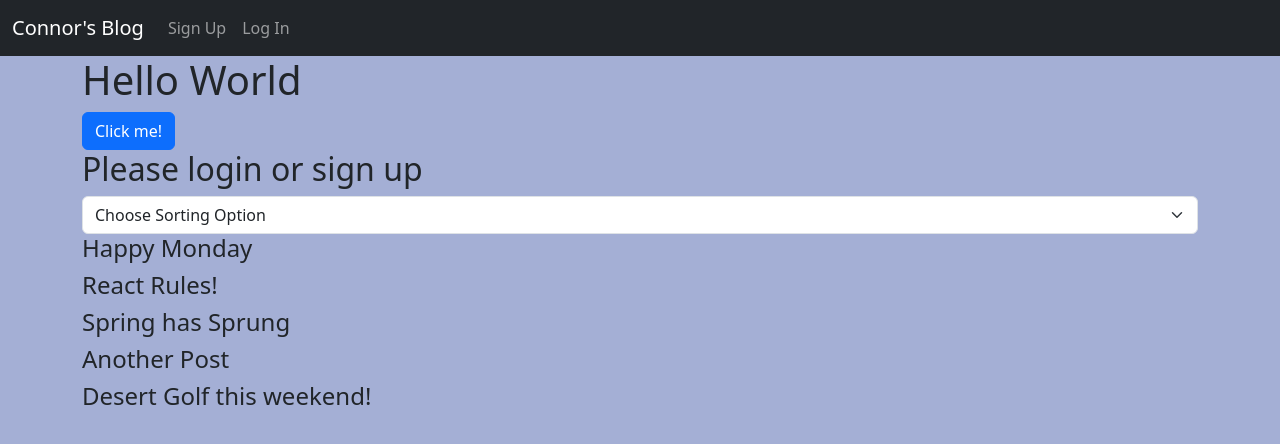
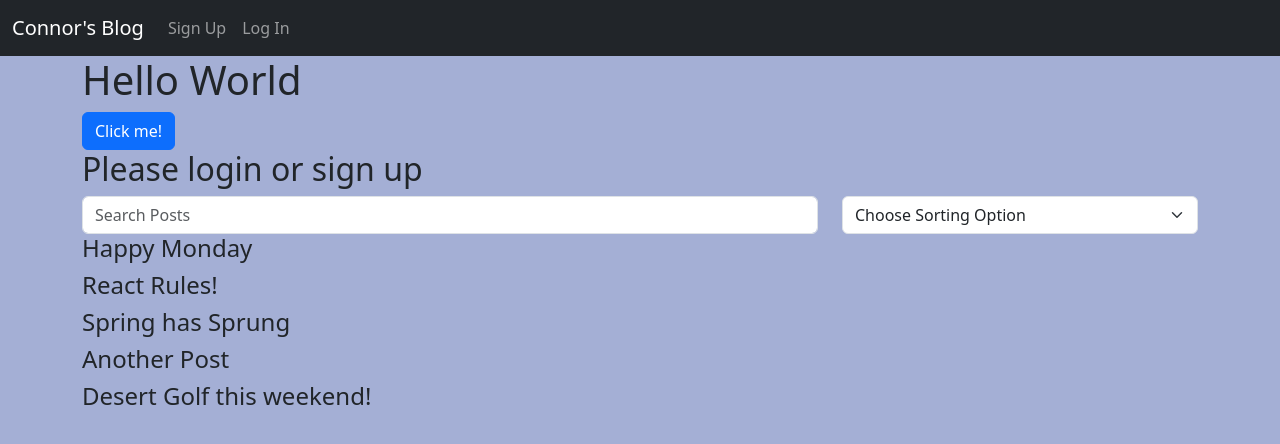
Before and after one commit to connorrubattino/react-intro, a React (Vite) app: page / in a window 1280 px wide. Shown: the top 444 px of the page. Built offline with nearby package versions, Linux system fonts and the light colour scheme.

Commit message:
added search functionality

```diff
--- a/src/App.tsx
+++ b/src/App.tsx
@@ -3,6 +3,8 @@ import Navigation from './components/Navigation';
 import Container from 'react-bootstrap/Container';
 import Button from 'react-bootstrap/Button';
 import Form from 'react-bootstrap/Form';
+import Row from 'react-bootstrap/Row';
+import Col from 'react-bootstrap/Col';
 
 type Post = {
     id: number,
@@ -38,6 +40,8 @@ export default function App() {
         {id: 5, title: 'Desert Golf this weekend!'}
     ])
 
+    const [searchTerm, setSearchTerm] = useState('');
+
     const handleSelectChange = (e: React.ChangeEvent<HTMLSelectElement>) => {
 
         const sortFunctions:Sorting = {
@@ -56,6 +60,12 @@ export default function App() {
         setIsLoggedIn(!isLoggedIn)
     }
 
+    const handleInputChange = (e: React.ChangeEvent<HTMLInputElement>) => {
+        setSearchTerm(e.target.value);
+    }
+
+
+
     return (
         <>
             <Navigation isLoggedIn={isLoggedIn}/>
@@ -63,14 +73,21 @@ export default function App() {
             <h1>Hello World</h1>
             <Button variant='primary' onClick={handleClick}>Click me!</Button>
             <h2>{isLoggedIn ? `Welcome back ${name}` : 'Please login or sign up'}</h2>
-            {<Form.Select onChange={handleSelectChange}>
-                <option>Choose Sorting Option</option>
-                <option value='idAsc'>Sort by ID ASC</option>
-                <option value='idDesc'>Sort by ID DESC</option>
-                <option value='titleAsc'>Sort by Title ASC</option>
-                <option value='titleDesc'>Sort by Title DESC</option>
-            </Form.Select>}
-            {posts.map( p => <h4 key={p.id}>{p.title}</h4>)}
+            <Row>
+                <Col xs={12} md={8}>
+                    <Form.Control value={searchTerm} placeholder='Search Posts' onChange={handleInputChange}/>
+                </Col>
+                <Col>
+                    <Form.Select onChange={handleSelectChange}>
+                        <option>Choose Sorting Option</option>
+                        <option value="idAsc">Sort By ID ASC</option>
+                        <option value="idDesc">Sort By ID DESC</option>
+                        <option value="titleAsc">Sort By Title ASC</option>
+                        <option value="titleDesc">Sort By Title DESC</option>
+                    </Form.Select>
+                </Col>
+            </Row>
+            {posts.filter(p => p.title.toLowerCase().includes(searchTerm.toLowerCase())).map( p => <h4 key={p.id}>{p.title}</h4> )}
             </Container>
         </>
     )
```
